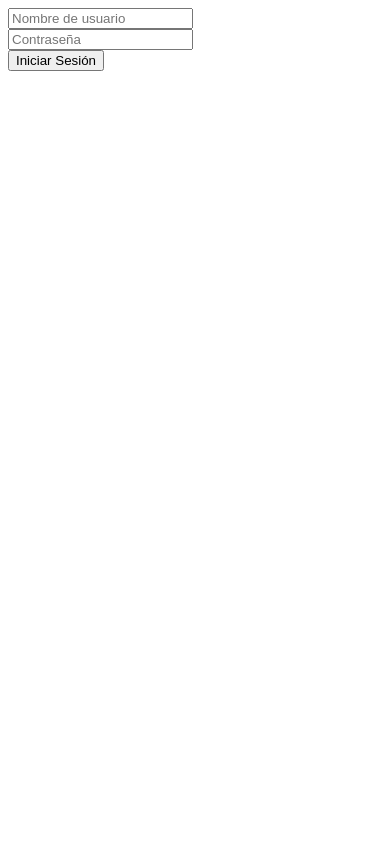
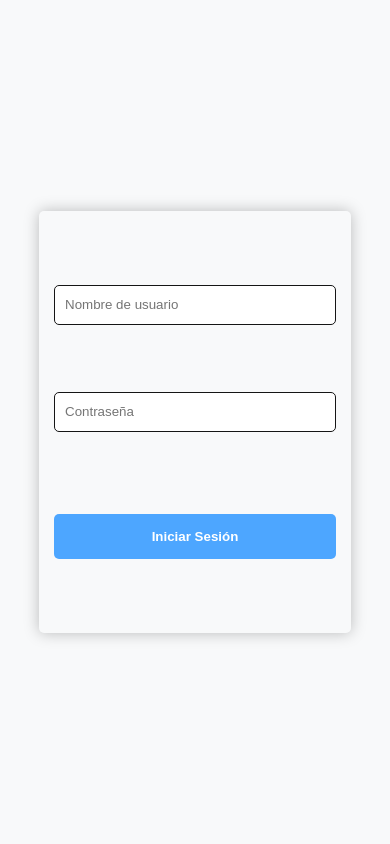
Before and after one commit to Berserk1550/Proyecto-Visionarios, a Flask app: template templates/iniciar_sesion.html in a window 390 px wide. Run offline with Flask 3, Linux system fonts and the light colour scheme; the template is opened without the code that fills it, so the values that code supplies are empty.

Commit message:
Login completo y responsive

```diff
--- a/statics/login.css
+++ b/statics/login.css
@@ -0,0 +1,85 @@
+*{
+    box-sizing: border-box;
+    transition: 0.5s;
+    top: 0;
+    margin: 0;
+    padding: 0;
+}
+
+body {
+    padding: 0;
+    margin: 0;
+    font-family: 'Segoe UI', Tahoma, Geneva, Verdana, sans-serif;
+    font-size: 14xp;
+}
+
+#padre_ppal {
+    position: absolute;
+    min-height: 100vh;
+    display: flex;
+    width: 100%;
+    z-index: 1;
+    background: #F8F9FA;
+}
+
+    #padre_ppal #form_acceso {
+        position: absolute;
+        left: 50%;
+        top: 50%;
+        transform: translate(-50%, -50%);
+        width: 80%;
+        height: 50%;
+        padding: 40px 15px;
+        border-radius: 5px;
+        box-shadow: 0 0 15px rgba(0, 0, 0, 0.25);
+    }
+
+        #form_acceso #cont_contenido {
+            display: flex;
+            flex-direction: column;
+            justify-content: space-around;
+            width: 100%;
+            height: 100%;
+        }
+
+            #cont_contenido input {
+                width: 100%;
+                height: 40px;
+                padding: 10px;
+                border-radius: 5px;
+                border: 1px solid #151515;
+            }
+
+            #cont_contenido button {
+                width: 100%;
+                height: 45px;
+                border: none;
+                border-radius: 5px;
+                background: #4DA6FF;
+                color: white;
+                font-weight: bold;
+                cursor: pointer;
+                margin-top: 15px;
+            }
+
+@media screen and (min-width: 650px) {
+
+    #padre_ppal #form_acceso {
+        top: 60%;
+        width: 45%;
+        height: 35%;
+        padding: 40px 15px;
+        border-radius: 5px;
+        box-shadow: 0 0 15px rgba(0, 0, 0, 0.25);
+    }
+}
+
+@media screen and (min-width: 1024px) {
+
+    #padre_ppal #form_acceso {
+        top: 50%;
+        width: 25%;
+        height: 50%;
+        padding: 30px;
+    }
+}
--- a/templates/iniciar_sesion.html
+++ b/templates/iniciar_sesion.html
@@ -4,6 +4,9 @@
     <meta charset="UTF-8">
     <meta name="viewport" content="width=device-width, initial-scale=1.0">
     <title>Document</title>
+
+    <link rel="stylesheet" href="statics/login.css">
+
 </head>
 <body>
 
```
